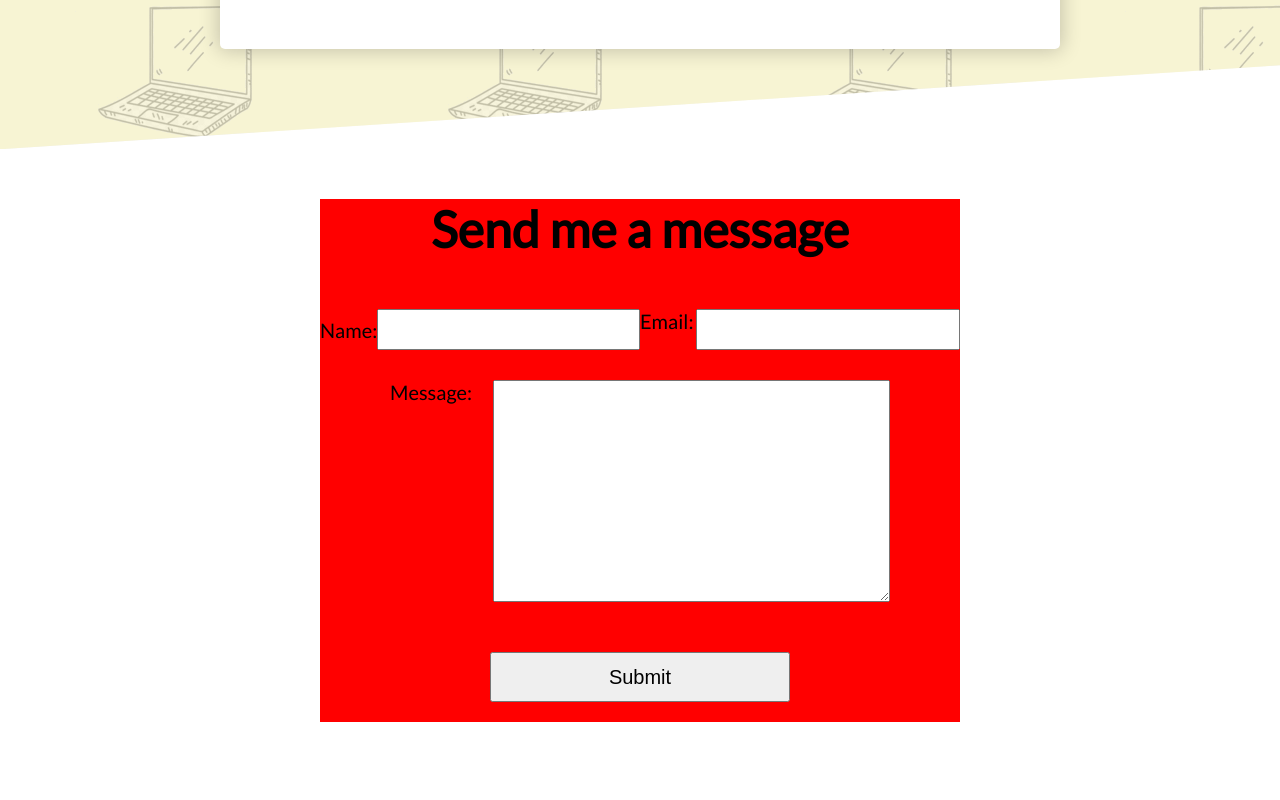
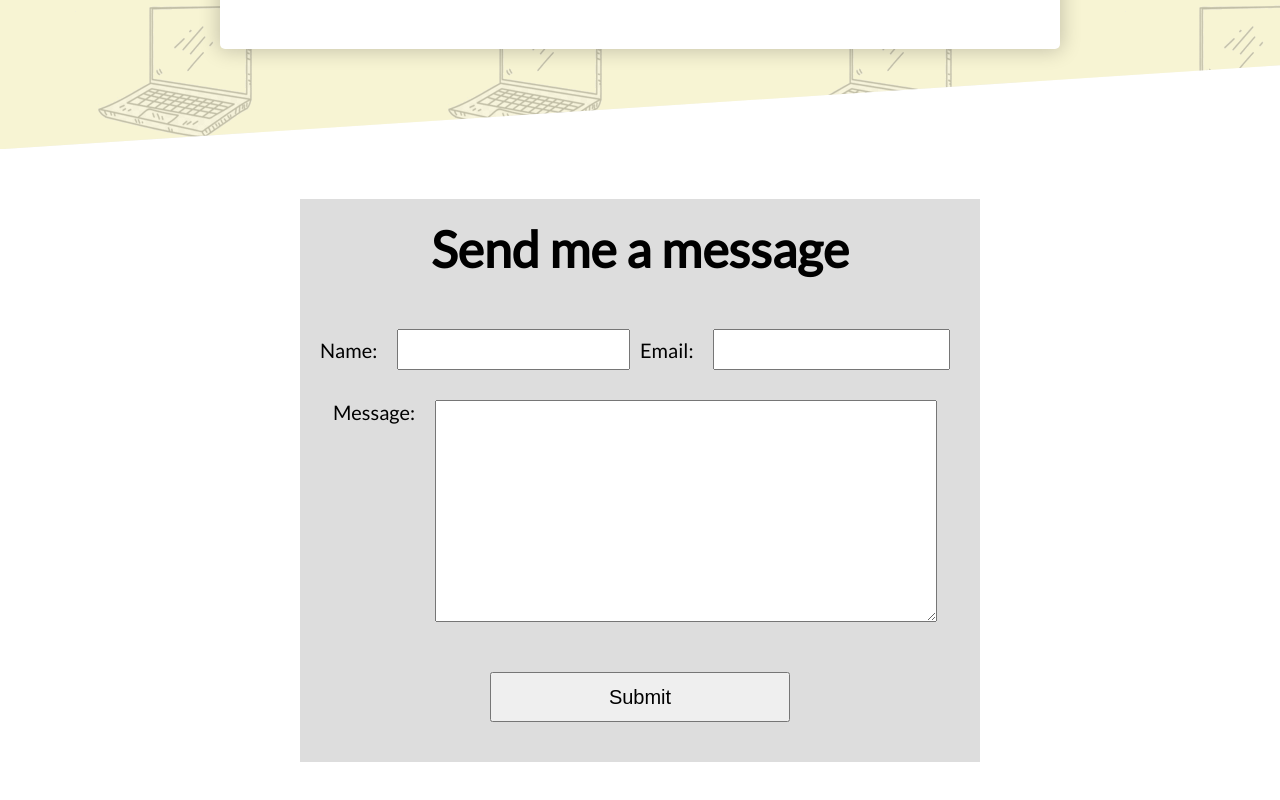
Before and after one commit to hjpunzalan/hjpunzalan.github.io, a React (Create React App) app: page / in a window 1280 px wide. Shown: the part 5876-6676 px from the top of the page. Before the commit the page ends 6598 px from the top, so only its background shows below. Built offline with nearby package versions, Linux system fonts and the light colour scheme.

Commit message:
contact form alignment of labels

```diff
--- a/src/components/Contact/Contact.module.scss
+++ b/src/components/Contact/Contact.module.scss
@@ -4,7 +4,9 @@
     align-items: center;
     width: 50%;
     margin: 0 auto;
-    background: red;
+    background: rgb(221, 221, 221);
+    padding: 2rem;
+    margin-bottom: 5rem;
 
 
     h1 {
@@ -21,25 +23,28 @@
         .info {
             display: flex;
             width: 100%;
+
+            label {
+                align-items: center;
+            }
         }
 
         label {
 
             display: flex;
+            justify-content: center;
             margin-bottom: 3rem;
+            margin-right: 1rem;
             font-size: 2rem;
             width: 100%;
-            max-width: 50rem;
 
-            &:not(:last-of-type) {
-                align-items: center;
-            }
 
             input,
             textarea {
                 padding: 1rem;
                 width: 75%;
-                margin-left: auto;
+                max-width: 60rem;
+                margin-left: 2rem;
                 font-size: 1.5rem;
             }
         }
```
